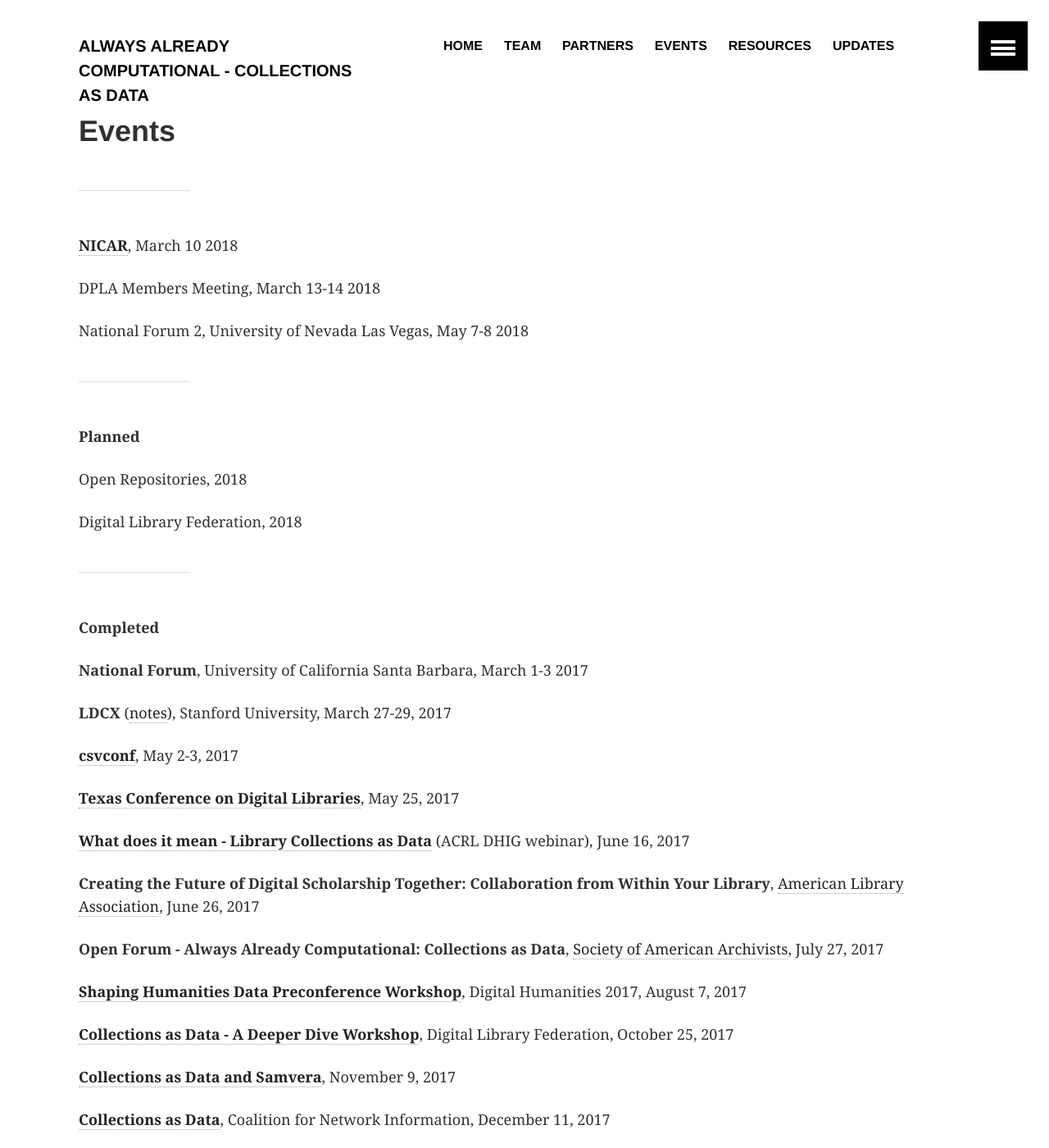
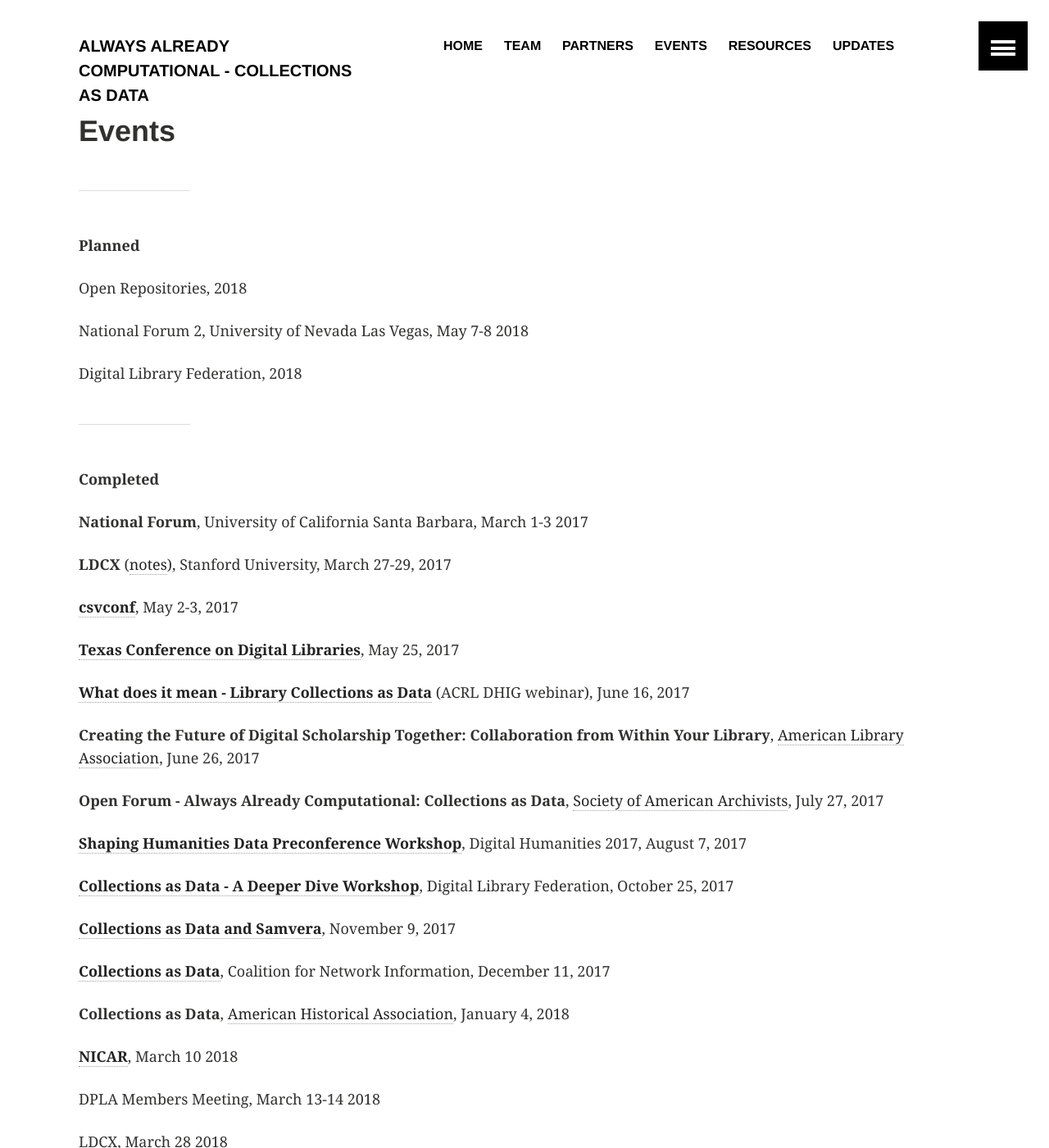
Before and after one commit to collectionsasdata/collectionsasdata.github.io, a Jekyll site: the page built from events.md, in a window 1280 px wide and 1400 px high. Shown: the whole window at 82% size. Built offline with Jekyll 4.4.1, drawn with Linux system fonts in a browser that asks for light colours; some of the changed lines change nothing that is shown.

Commit message:
Update events.md

```diff
--- a/events.md
+++ b/events.md
@@ -4,16 +4,11 @@
 ---
 ---
 
-[**NICAR**](https://ire.org/conferences/nicar18/), March 10 2018
-
-DPLA Members Meeting, March 13-14 2018
-
-National Forum 2, University of Nevada Las Vegas, May 7-8 2018
-
----
 **Planned**
 
 Open Repositories, 2018
+
+National Forum 2, University of Nevada Las Vegas, May 7-8 2018
 
 Digital Library Federation, 2018
 
@@ -43,3 +38,9 @@
 [**Collections as Data**](https://www.cni.org/events/membership-meetings/past-meetings/fall-2017/project-briefings-breakout-sessions-f17), Coalition for Network Information, December 11, 2017
 
 **Collections as Data**, [American Historical Association](https://www.historians.org/annual-meeting/resources-and-guides/digital-history-at-the-annual-meeting/getting-started-in-digital-history-2018), January 4, 2018
+
+[**NICAR**](https://ire.org/conferences/nicar18/), March 10 2018
+
+DPLA Members Meeting, March 13-14 2018
+
+LDCX, March 28 2018
```
